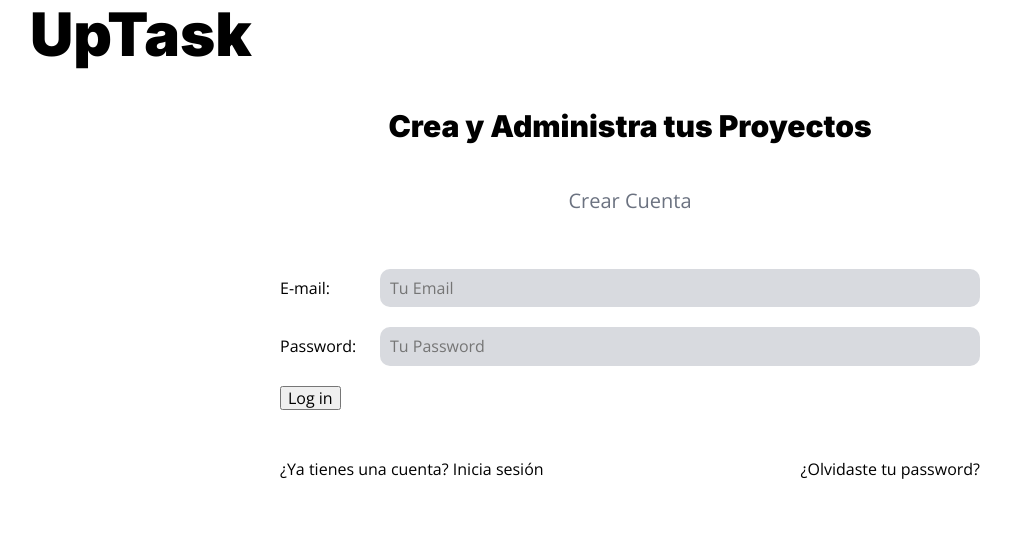
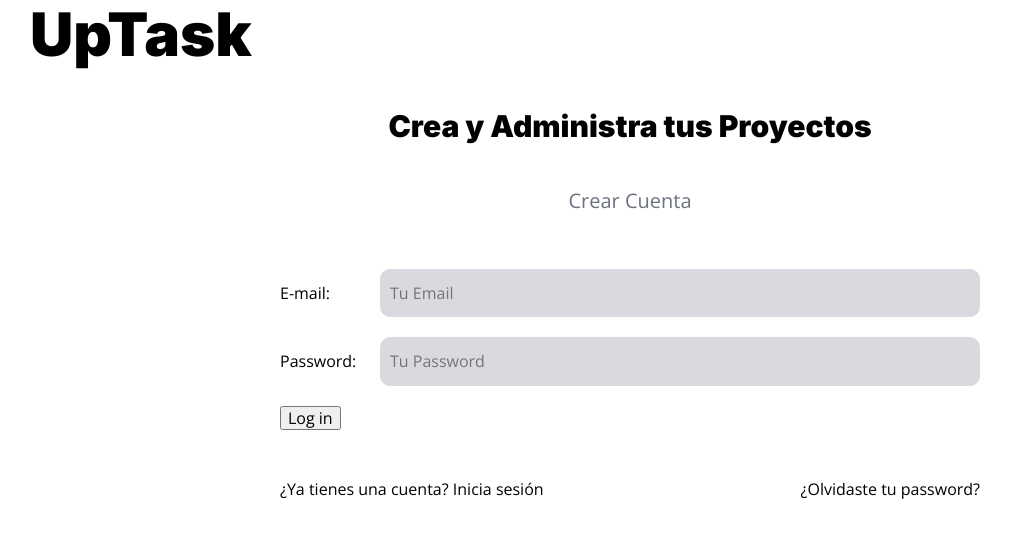
Before and after one commit to Agustinescobar44/UpTask_MVC, a PHP site: template views/login/crear.php in a window 1280 px wide. Shown: the top 538 px of the page, without its empty margins (10-1021 px from the left). Run offline with PHP 8.4, Linux system fonts and the light colour scheme; the template is opened without the code that fills it, so the values that code supplies are empty; style sheets or scripts are compiled from the project's sources.

Commit message:
Agregado mas paddin a los inputs

```diff
--- a/src/scss/componentes/_formulario.scss
+++ b/src/scss/componentes/_formulario.scss
@@ -13,7 +13,7 @@
         }
         input{
             flex:1;
-            padding: 1rem;
+            padding: 1.5rem 1rem;
             border: none;
             border-radius: 1rem;
             background-color: lighten(v.$gris, 40%);
```
